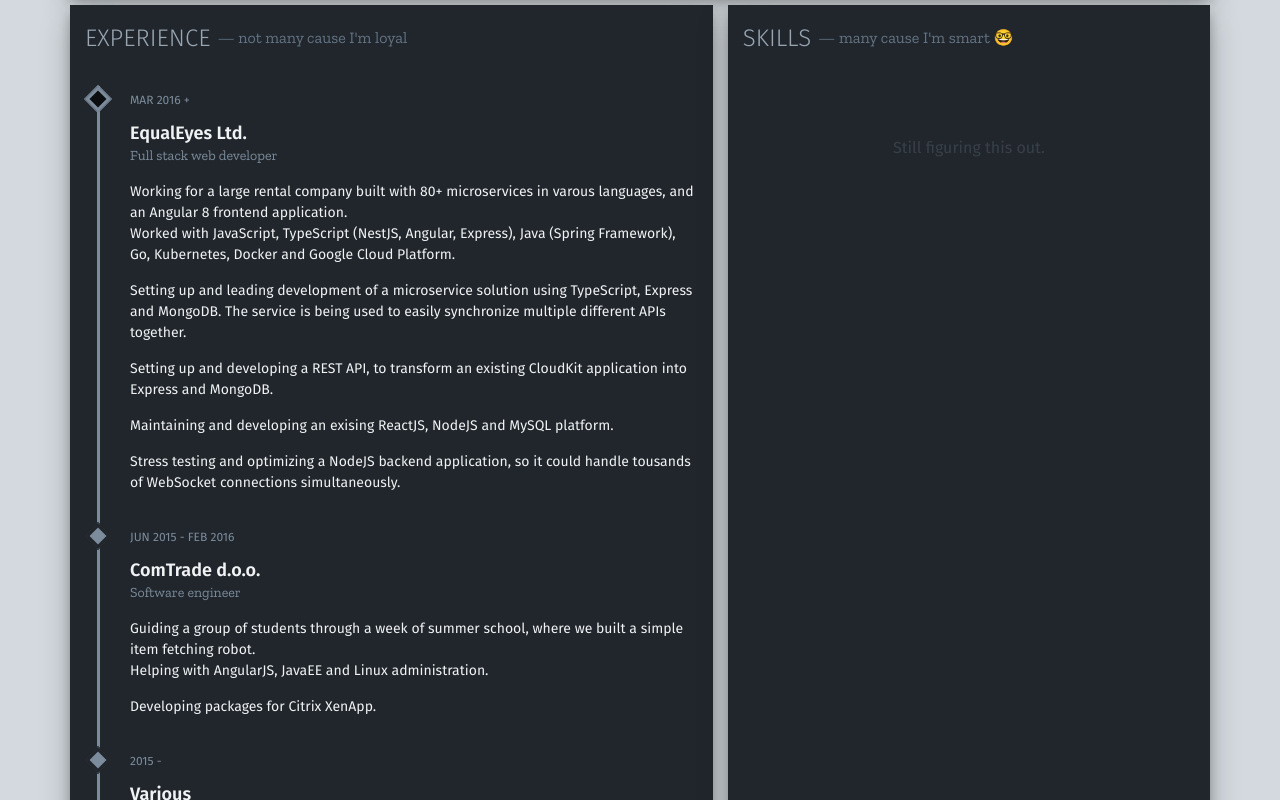
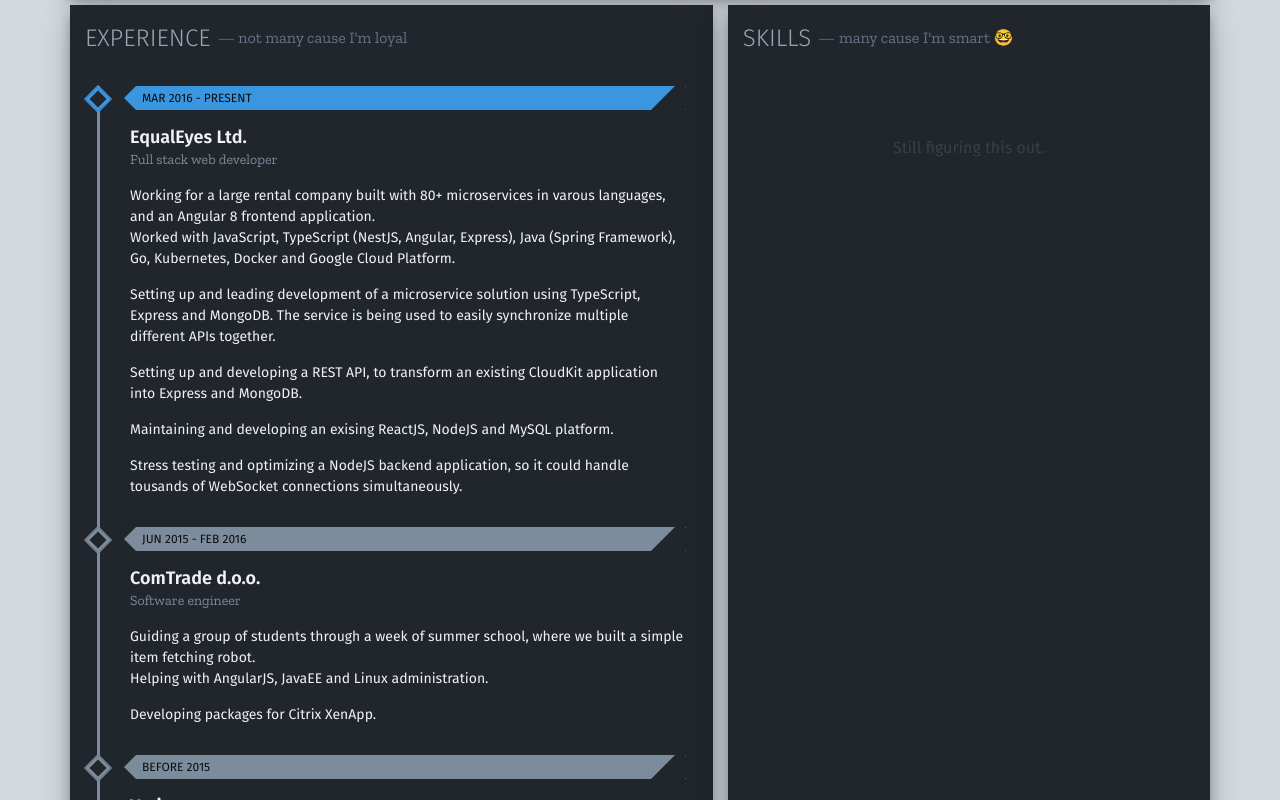
Before and after one commit to gmenih341/0x676d, a Next.js app: page / in a window 1280 px wide. Shown: the part 480-1280 px from the top of the page. Built offline with nearby package versions, Linux system fonts and the light colour scheme.

Commit message:
feat: change year of experience

```diff
--- a/pages/contact/index.tsx
+++ b/pages/contact/index.tsx
@@ -1,11 +1,9 @@
 import React from 'react';
+import {animated} from 'react-spring';
 import styled from 'styled-components/macro';
 import {ObfuscateText} from '../../src/components/obfuscate/obfuscate';
-import {TerminalContent} from '../../src/components/terminal/styled';
 import {PageComponent} from '../../src/interfaces';
-import {SPACER} from '../../src/style.contants';
 import {ContactForm} from './contact-form';
-import {animated} from 'react-spring';
 
 const ContactPage = styled(animated.div)`
     display: block;
--- a/src/components/image-divisor/image-divisor.tsx
+++ b/src/components/image-divisor/image-divisor.tsx
@@ -40,7 +40,7 @@
 
     .content {
         z-index: 1;
-        ${mediaMin('md')} {
+        ${mediaMin('sm')} {
             display: flex;
             top: 0;
             flex-direction: column;
@@ -70,7 +70,7 @@
         background-size: cover;
         vertical-align: middle;
 
-        ${mediaMax('md')} {
+        ${mediaMax('sm')} {
             position: absolute;
             top: 0;
             left: 0;
--- a/src/components/work-timeline/timeline-item.tsx
+++ b/src/components/work-timeline/timeline-item.tsx
@@ -1,6 +1,6 @@
 import React, {FunctionComponent} from 'react';
 import styled from 'styled-components/macro';
-import {COLOR_GRAY, FONT_SERIF, SPACER, SPACER_BIG} from '../../style.contants';
+import {COLOR_GRAY, FONT_SERIF, SPACER, SPACER_BIG, COLOR_MAIN, COLOR_BLACK} from '../../style.contants';
 import {mediaMax, mediaMin} from '../../utils/style.utils';
 
 interface TimelineItemProps {
@@ -30,7 +30,7 @@
 
 export const TimelineItem = styled(TimelineItemComponent)`
     display: grid;
-    grid-template-columns: ${SPACER}px 120px auto;
+    grid-template-columns: ${SPACER}px 1fr;
     grid-template-rows: repeat(max-content);
     grid-gap: ${SPACER}px;
 
@@ -39,17 +39,18 @@
     }
 
     ${mediaMin('md')} {
-        margin-left: ${INDICATOR_SIZE}px;
+        margin: 0 ${INDICATOR_SIZE}px;
         border-left: 3px solid ${COLOR_TIMELINE};
     }
 
     .indicator {
+        display: block;
         width: ${INDICATOR_SIZE}px;
         height: ${INDICATOR_SIZE}px;
         transform: translateX(${-INDICATOR_SIZE / 2 - 5}px) translateY(4px) rotate(45deg);
-        border: 3px solid ${({isPresent}) => (isPresent ? COLOR_TIMELINE : COLOR_GRAY[8])};
-        outline: 1px solid ${({isPresent}) => (isPresent ? COLOR_TIMELINE : COLOR_GRAY[8])};
-        background: ${({isPresent}) => (isPresent ? COLOR_GRAY[9] : COLOR_TIMELINE)};
+        border: 3px solid ${({isPresent}) => (isPresent ? COLOR_MAIN[4] : COLOR_TIMELINE)};
+        outline: 1px solid ${({isPresent}) => (isPresent ? COLOR_MAIN[4] : COLOR_TIMELINE)};
+        background: ${COLOR_GRAY[8]};
 
         ${mediaMax('md')} {
             display: none;
@@ -57,20 +58,44 @@
     }
 
     .year {
+        position: relative;
         grid-column: 1 / -1;
-        color: ${COLOR_TIMELINE};
+        margin-left: ${INDICATOR_SIZE / 2}px;
+        padding: 6px;
+        background: ${({isPresent}) => (isPresent ? COLOR_MAIN[4] : COLOR_TIMELINE)};
+        color: ${COLOR_GRAY[9]};
         font-size: 12px;
         line-height: ${INDICATOR_SIZE}px;
         text-transform: uppercase;
 
-        ${mediaMin('md')} {
-            grid-column: 2 / 3;
-            margin-top: 8px;
+        &:before {
+            content: '';
+            position: absolute;
+            top: 0;
+            left: ${-INDICATOR_SIZE}px;
+            width: 0;
+            height: 0;
+            border-top: ${INDICATOR_SIZE}px solid transparent;
+            border-right: ${INDICATOR_SIZE}px solid ${({isPresent}) => (isPresent ? COLOR_MAIN[4] : COLOR_TIMELINE)};
+            border-bottom: ${INDICATOR_SIZE}px solid transparent;
+        }
+
+        &:after {
+            content: '';
+            position: absolute;
+            top: -5px;
+            left: 99%;
+            width: ${INDICATOR_SIZE * 2}px;
+            height: ${INDICATOR_SIZE * 4}px;
+            transform: rotate(45deg);
+            transform-origin: 0 0;
+            background: ${COLOR_BLACK};
         }
     }
 
     .meta {
         grid-column: 1 / -1;
+        flex: 1 0;
         line-height: 1.4;
 
         ${mediaMin('md')} {
@@ -106,11 +131,19 @@
     }
 
     .content {
-        grid-column: 2 / -1;
+        grid-column: 1 / -1;
         font-size: 14px;
 
         p {
             margin: 0 0 ${SPACER}px 0;
         }
     }
+
+    ${mediaMin('md')} {
+        .content,
+        .meta,
+        .year {
+            grid-column: 2 / -1;
+        }
+    }
 `;
--- a/src/components/work-timeline/work-timeline.tsx
+++ b/src/components/work-timeline/work-timeline.tsx
@@ -6,7 +6,7 @@
 const WorkTimelineComponent: FunctionComponent<ClassNameOnly> = ({className}) => {
     return (
         <ul className={className}>
-            <TimelineItem company="EqualEyes Ltd." title="Full stack web developer" year="Mar 2016 +" isPresent={true}>
+            <TimelineItem company="EqualEyes Ltd." title="Full stack web developer" year="Mar 2016 - Present" isPresent={true}>
                 <p>
                     Working for a large rental company built with 80+ microservices in varous languages, and an Angular 8 frontend
                     application.
@@ -33,7 +33,7 @@
                 </p>
                 <p>Developing packages for Citrix XenApp.</p>
             </TimelineItem>
-            <TimelineItem company="Various" title="" year="2015 -">
+            <TimelineItem company="Various" year="Before 2015">
                 <p>Many projects using PHP and JavaScript, that are no longer alive.</p>
             </TimelineItem>
         </ul>
```
